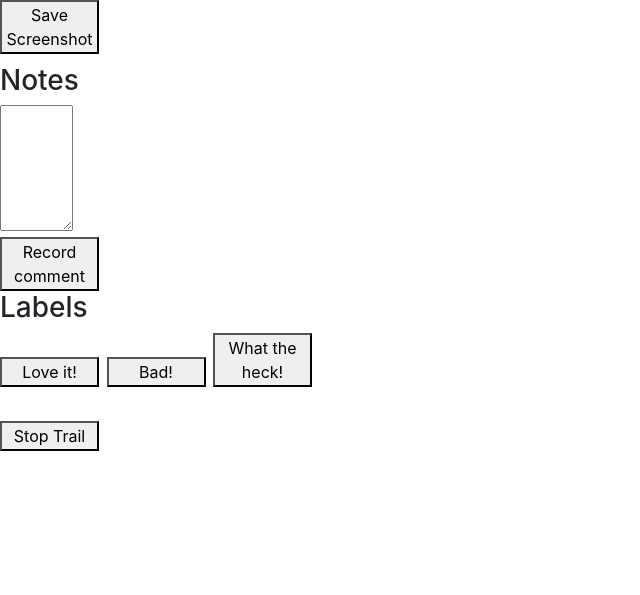
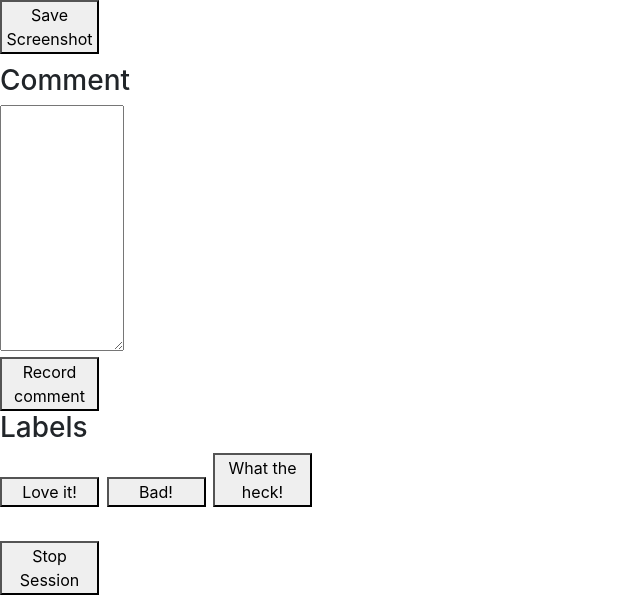
Before and after one commit to charisma-lab/GroundedCoding, a Flask app: page / in a window 1280 px wide. Shown: the part 549-1144 px from the top of the page, without its empty margins (0-640 px from the left). Before the commit the page ends 1000 px from the top, so only its background shows below. Run offline with Flask 2, Linux system fonts and the light colour scheme; some libraries are stand-ins or nearby versions.

Commit message:
Stop session functionality now working

```diff
--- a/app.py
+++ b/app.py
@@ -109,7 +109,7 @@ def stop_trail():
         stopped_on = %s
         WHERE trail_id = %s
         """
-    data = (request.form['notes'], time.strftime('%Y-%m-%d %H:%M:%S'), session['trail_id']);
+    data = ('', time.strftime('%Y-%m-%d %H:%M:%S'), session['trail_id']);
     execute_query(db_connection, query, data)
     #Create an entry in the trail log about this stop action
     trail_action_record("Stopping the trail")
--- a/static/js/groundedCoding.js
+++ b/static/js/groundedCoding.js
@@ -55,14 +55,14 @@ function start_trail() {
 /* Stops the trail by stopping the video recording and saving the notes */
 function stop_trail() {
     //Stop the video recording in the browser
-    toggleRecording();
+    //toggleRecording();
     //Notify the backend of the end of trail
 		$.ajax({
 			url: '/trail/stop',
 			type: 'POST',
 			data: $('#trail-data').serialize(),
 			success: function(result){
-				alert("Trail stopped! \nServer says:" + result);
+				alert("Session stopped! \nServer says:" + result);
 			},
 			fail: function(result){
 				alert("Failed to stop trail! \nError:" + result);
--- a/templates/record.html
+++ b/templates/record.html
@@ -43,8 +43,8 @@
 
   <div>
       <form id="trail-data" name='trail-data' action='' method=''>
-      <h3>Notes</h3>
-      <textarea id='comment' class="" rows="5" cols="5" name="comment"></textarea>
+      <h3>Comment</h3>
+      <textarea id='comment' class="" rows="10" cols="10" name="comment"></textarea>
       </form>
       <button type='button' class='trail_comment_button'
         onClick="record_trail_comment(document.getElementById('comment').value)">Record comment</button>
@@ -61,7 +61,7 @@
     </div>
     <br>
     <div>
-        <button type="button" class="" onClick="stop_trail()">Stop Trail</button>
+        <button type="button" class="" onClick="stop_trail()">Stop Session</button>
     </div>
     <!-- uses the mediarecorder from https://github.com/samdutton/simpl/tree/gh-pages/mediarecorder -->
     <script src="{{url_for('static', filename='js/mediarecorder.js')}}"></script>
```
